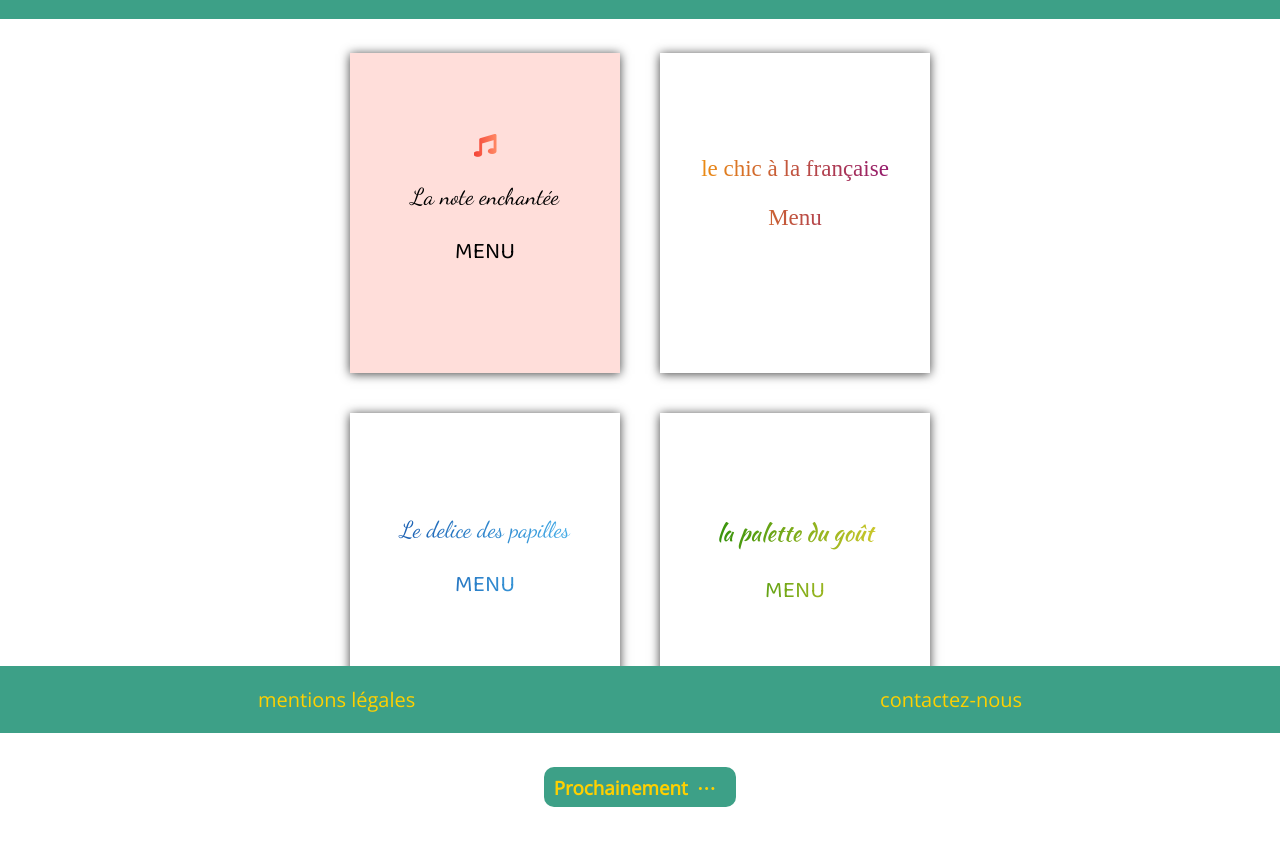
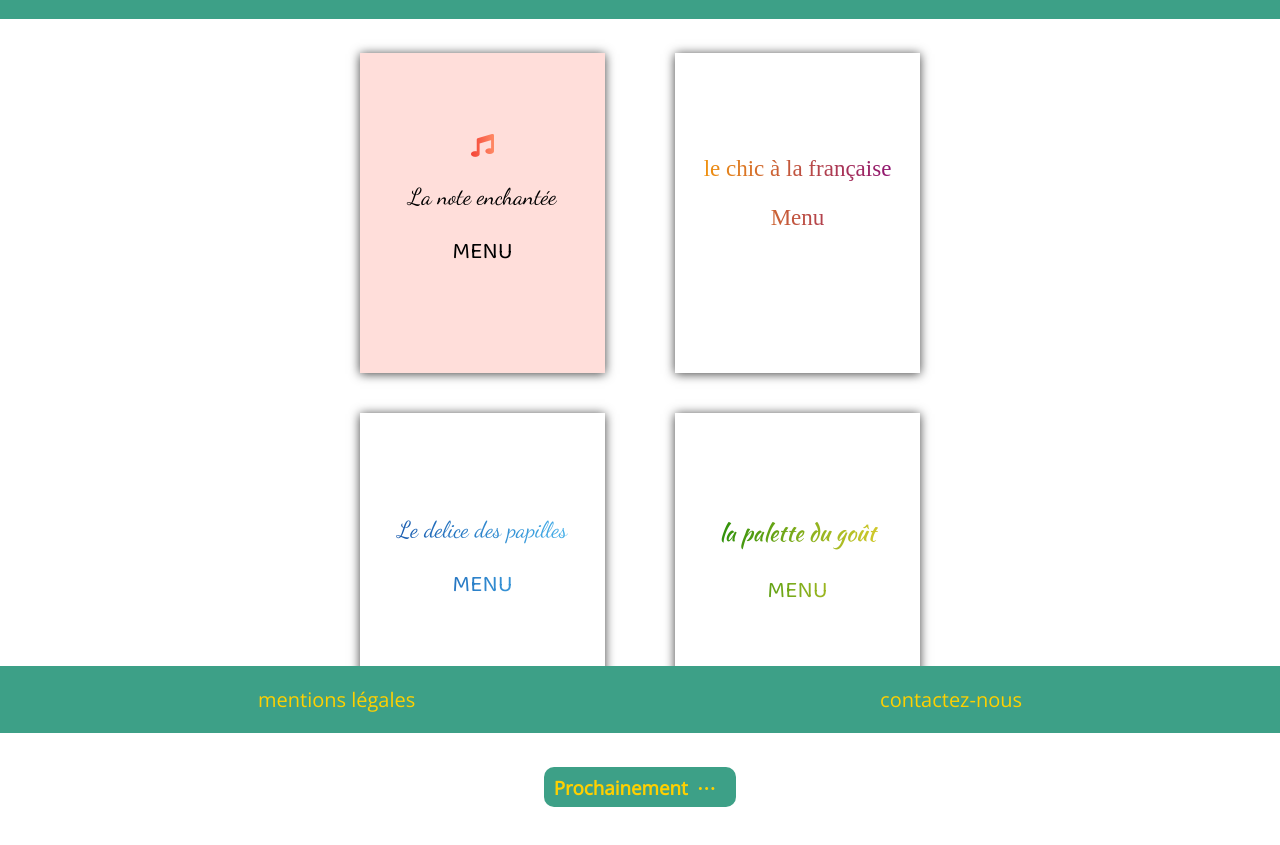
Before and after one commit to nathanbonnet/projet-3, a website: page index.html in a window 1280 px wide. Shown: the part 67-912 px from the top of the page. Drawn offline with nearby package versions, Linux system fonts and the light colour scheme.

Commit message:
remove des marges sur les div zoom

```diff
--- a/assets/scss/layout/_projet3.scss
+++ b/assets/scss/layout/_projet3.scss
@@ -36,15 +36,13 @@ h1, .home {
     .bloc {
         width: 100%;
         display: flex;
-        justify-content: center;
+        justify-content: space-evenly;
         flex-wrap: wrap;
-        max-width: 900px;
+        max-width: 700px;
         .zoom {
-            width: 30%;
+            width: 35%;
             overflow: hidden;
             box-shadow: 0px 1px 10px 0px rgba(0,0,0,0.75);
-            margin-right: 20px;
-            margin-left: 20px;
             margin-top: 20px;
             margin-bottom: 20px;
             a {
```
Also changed, not shown: build/app.css.
